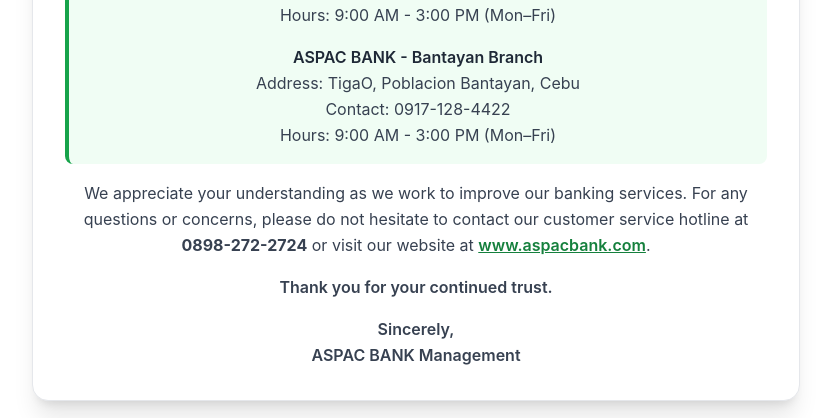
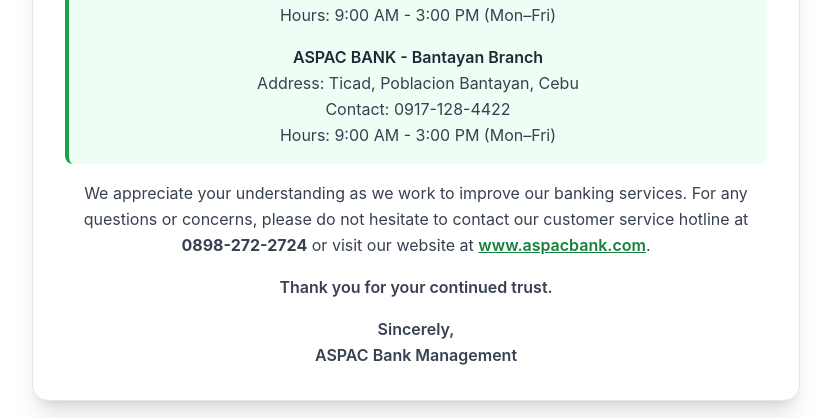
Before and after one commit to Christian-aspacbank/aspacbank, a React (Create React App) app: page /advisories in a window 1280 px wide. Shown: the part 721-1139 px from the top of the page, without its empty margins (224-1055 px from the left). Built offline with nearby package versions, Linux system fonts and the light colour scheme.

Commit message:
Update Advisories.tsx

```diff
--- a/src/Pages/Advisories.tsx
+++ b/src/Pages/Advisories.tsx
@@ -95,7 +95,7 @@
                   <p className="font-semibold text-gray-800">
                     ASPAC BANK - Danao Branch
                   </p>
-                  <p>Address: Pio Dei Pilar St., Danao City, Cebu</p>
+                  <p>Address: Pio Del Pilar St., Danao City, Cebu</p>
                   <p>Contact: 0917-108-6575</p>
                   <p>Hours: 9:00 AM - 3:00 PM (Mon–Fri)</p>
                 </div>
@@ -103,7 +103,7 @@
                   <p className="font-semibold text-gray-800">
                     ASPAC BANK - Bantayan Branch
                   </p>
-                  <p>Address: TigaO, Poblacion Bantayan, Cebu</p>
+                  <p>Address: Ticad, Poblacion Bantayan, Cebu</p>
                   <p>Contact: 0917-128-4422</p>
                   <p>Hours: 9:00 AM - 3:00 PM (Mon–Fri)</p>
                 </div>
@@ -130,7 +130,7 @@
             <p className="font-semibold">
               Sincerely,
               <br />
-              ASPAC BANK Management
+              ASPAC Bank Management
             </p>
           </div>
         </motion.div>
```
